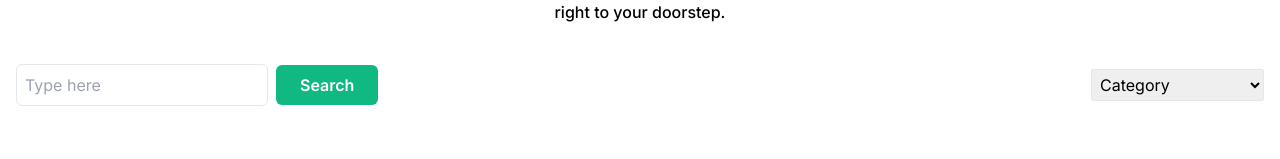
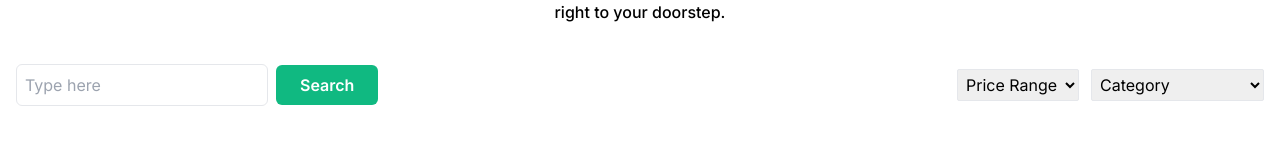
Before and after one commit to Mh-Monzil/fresh-mart, a React (Vite) app in the folder client/: page /shop in a window 1280 px wide. Shown: the part 220-379 px from the top of the page. Built offline with nearby package versions, Linux system fonts and the light colour scheme; no server answers.

Commit message:
add: sort by price added

```diff
--- a/client/src/components/Shop/Shop.jsx
+++ b/client/src/components/Shop/Shop.jsx
@@ -78,6 +78,21 @@ const Shop = () => {
     }
   };
 
+  const onPriceChange = async (e) => {
+    console.log(e.target.value);
+    const priceCharge = e.target.value;
+
+    try {
+      const { data } = await axiosPublic.get(
+        `/priceRange/${priceCharge}`
+      );
+      console.log(data);
+      setFilteredProducts(data);
+    } catch (error) {
+      console.log(error.message);
+    }
+  };
+
   return (
     <div>
       <h1 className="text-2xl md:text-3xl lg:text-4xl font-semibold text-center mt-6">
@@ -105,6 +120,15 @@ const Shop = () => {
           </button>
         </form>
 
+        <div className="flex gap-3">
+          <select onChange={onPriceChange} className="border p-1 rounded-sm">
+            <option value="">Price Range</option>
+            <option value="50">0 - 50</option>
+            <option value="100">50 - 100</option>
+            <option value="200">100 - 200</option>
+            <option value="200+">200+</option>
+          </select>
+
           {/* select form  */}
           <select onChange={onChange} className="border p-1 rounded-sm">
             <option value="">Category</option>
@@ -120,6 +144,7 @@ const Shop = () => {
             <option value="cereal">cereal</option>
             <option value="cooking-essentials">Cooking Essentials</option>
           </select>
+        </div>
       </div>
 
       <div className="grid grid-cols-2 sm:grid-cols-2 md:grid-cols-3 lg:grid-cols-4 gap-4 lg:gap-6 mt-4 lg:mt-8">
```
Lines whose indentation alone changed are shown as unchanged.
